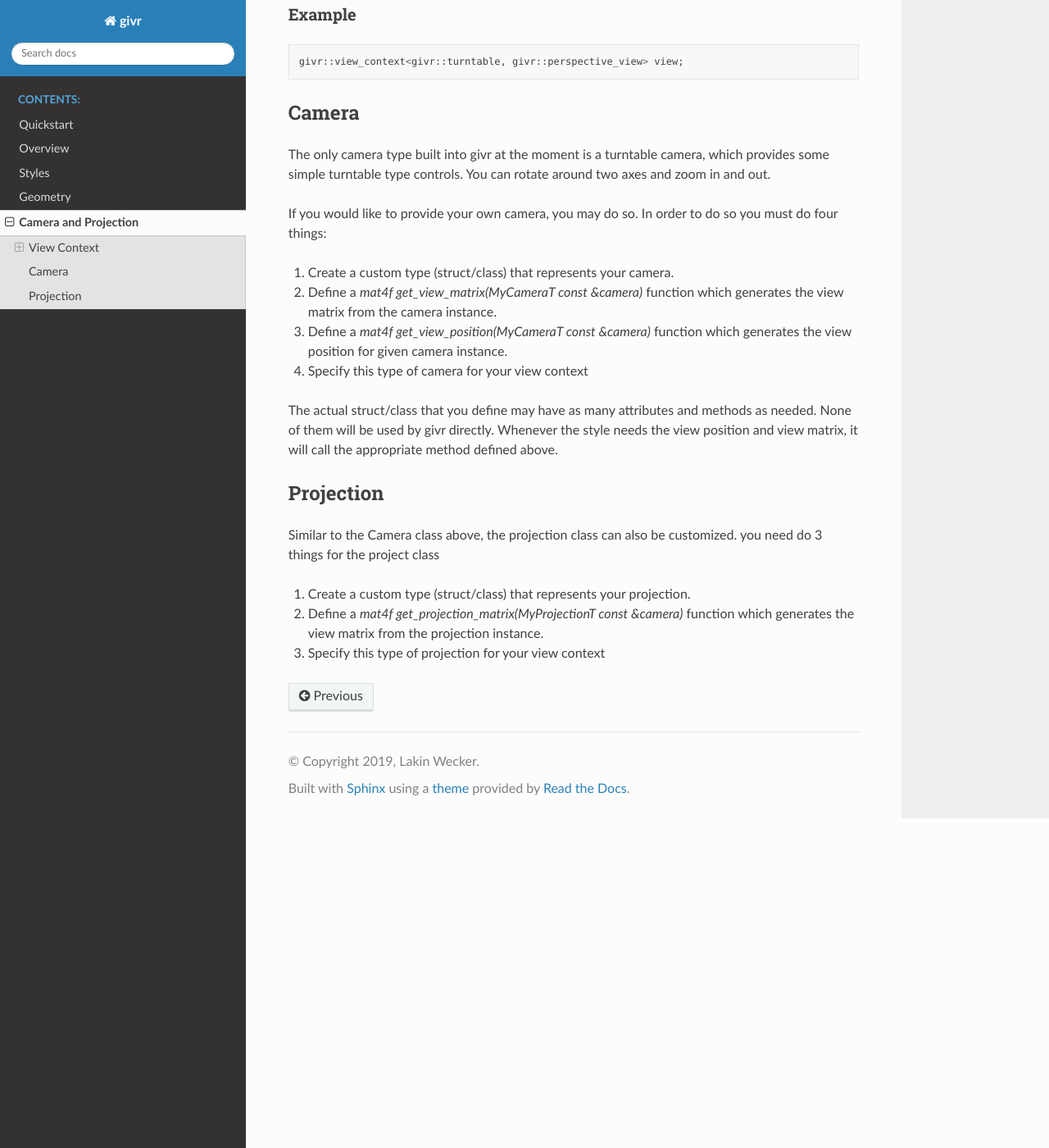
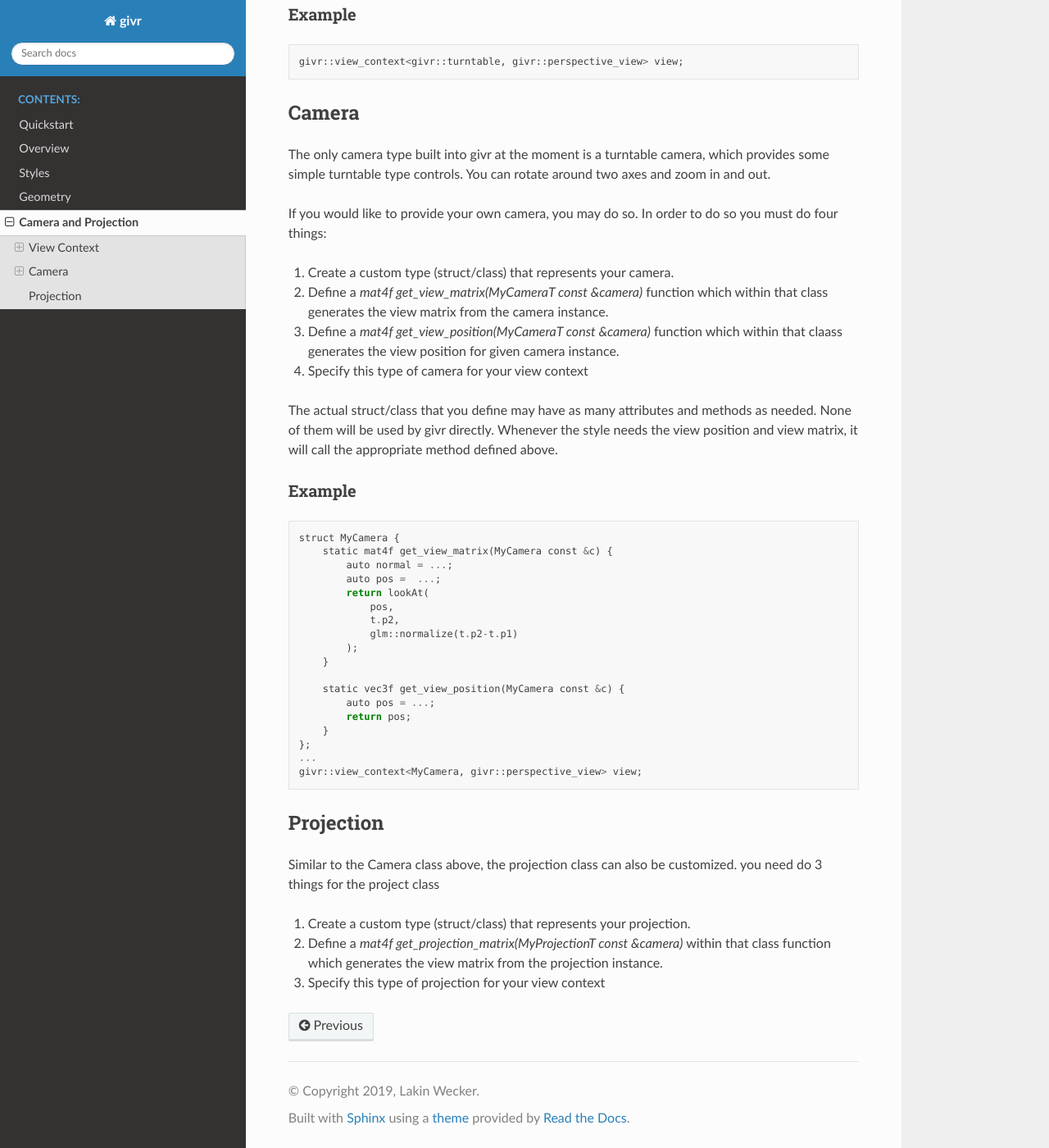
Before and after one commit to giv-lab/givr, a Sphinx documentation site: the page built from docs/source/camera_and_projection.rst, in a window 1280 px wide and 1400 px high, scrolled down 572 px. Shown: the whole window at 82% size. Built offline with Sphinx 7.4.7 and the Read the Docs theme 2.0.0, drawn with Linux system fonts in a browser that asks for light colours; formulas are drawn with MathJax 3.

Commit message:
Fixing the camera documentation.

```diff
--- a/docs/source/camera_and_projection.rst
+++ b/docs/source/camera_and_projection.rst
@@ -42,15 +42,38 @@ so you must do four things:
 
 1. Create a custom type (struct/class) that represents your camera.
 2. Define a `mat4f get_view_matrix(MyCameraT const &camera)` function which
-   generates the view matrix from the camera instance.
+   within that class generates the view matrix from the camera instance.
 3. Define a `mat4f get_view_position(MyCameraT const &camera)` function which
-   generates the view position for given camera instance.
+   within that claass generates the view position for given camera instance.
 4. Specify this type of camera for your view context
 
 The actual struct/class that you define may have as many attributes and
 methods as needed. None of them will be used by givr directly. Whenever the
 style needs the view position and view matrix, it will call the appropriate
 method defined above.
+
+Example
+*******
+::
+
+   struct MyCamera {
+       static mat4f get_view_matrix(MyCamera const &c) {
+           auto normal = ...;
+           auto pos =  ...;
+           return lookAt(
+               pos,
+               t.p2,
+               glm::normalize(t.p2-t.p1)
+           );
+       }
+
+       static vec3f get_view_position(MyCamera const &c) {
+           auto pos = ...;
+           return pos;
+       }
+   };
+   ...
+   givr::view_context<MyCamera, givr::perspective_view> view;
 
 Projection
 --------------------------------------------------------------------------------
@@ -59,5 +82,6 @@ you need do 3 things for the project class
 
 1. Create a custom type (struct/class) that represents your projection.
 2. Define a `mat4f get_projection_matrix(MyProjectionT const &camera)`
-   function which generates the view matrix from the projection instance.
+   within that class function which generates the view matrix from the
+   projection instance.
 3. Specify this type of projection for your view context
```
